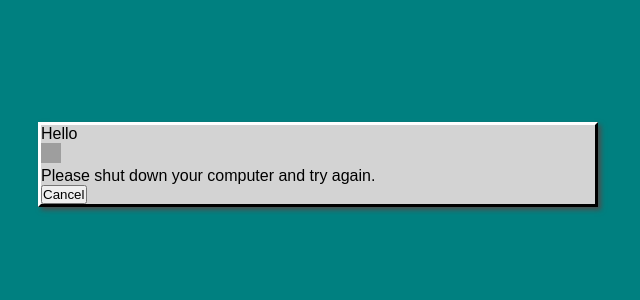
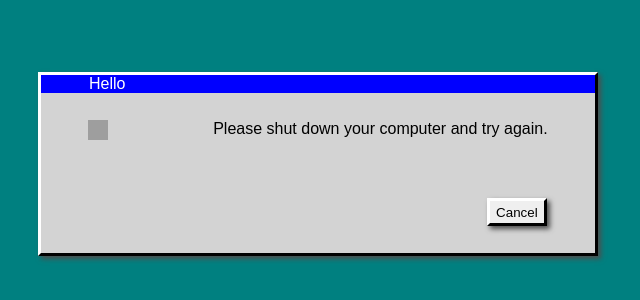
Before and after one commit to konstantinos32/windows-nostalgia, a plain HTML site: page index.html in a window 1280 px wide. Shown: the part 236-536 px from the top of the page, without its empty margins (322-962 px from the left). Drawn offline with Linux system fonts and the light colour scheme; grey boxes are pictures that could not be loaded.

Commit message:
finished with flexbox

```diff
--- a/src/styles/style.css
+++ b/src/styles/style.css
@@ -25,3 +25,38 @@ height: 100vh;
     border-color: white black black white;
     box-shadow: 3px 3px 5px 0px rgb(77, 77, 77);
 }
+
+.header{
+    display: flex;
+    justify-content: start;
+    padding:0 3rem;
+    color: white;
+    background-color: blue;
+}
+
+.content-text {
+  display: flex;
+  justify-content: space-around; /* optional: vertically align */
+  gap:10px;           /* space between image and text */
+}
+
+.col-btn{
+    display: flex;
+    justify-content: end;
+    padding-right: 3rem;
+}
+
+.content {
+  min-height: 10rem;
+  display: flex;
+  flex-direction: column;
+  justify-content: space-around;
+}
+
+.col-btn button {
+    padding: 0.2rem 0.4rem;
+    border: 3px solid white;
+    border-right-color: black;
+    border-bottom-color: black;
+    box-shadow: 3px 3px 5px 0px rgb(77, 77, 77);
+}
```
